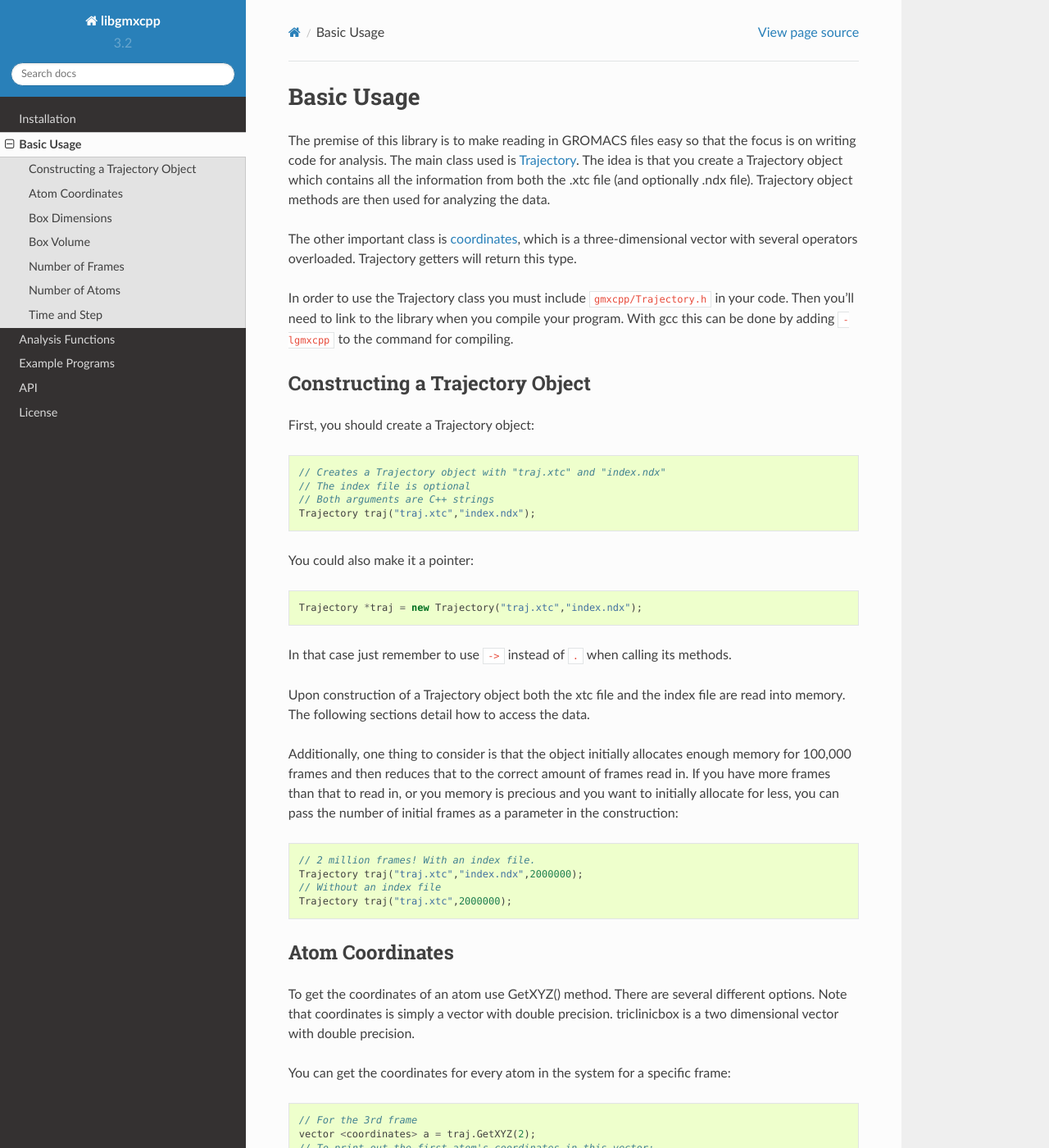
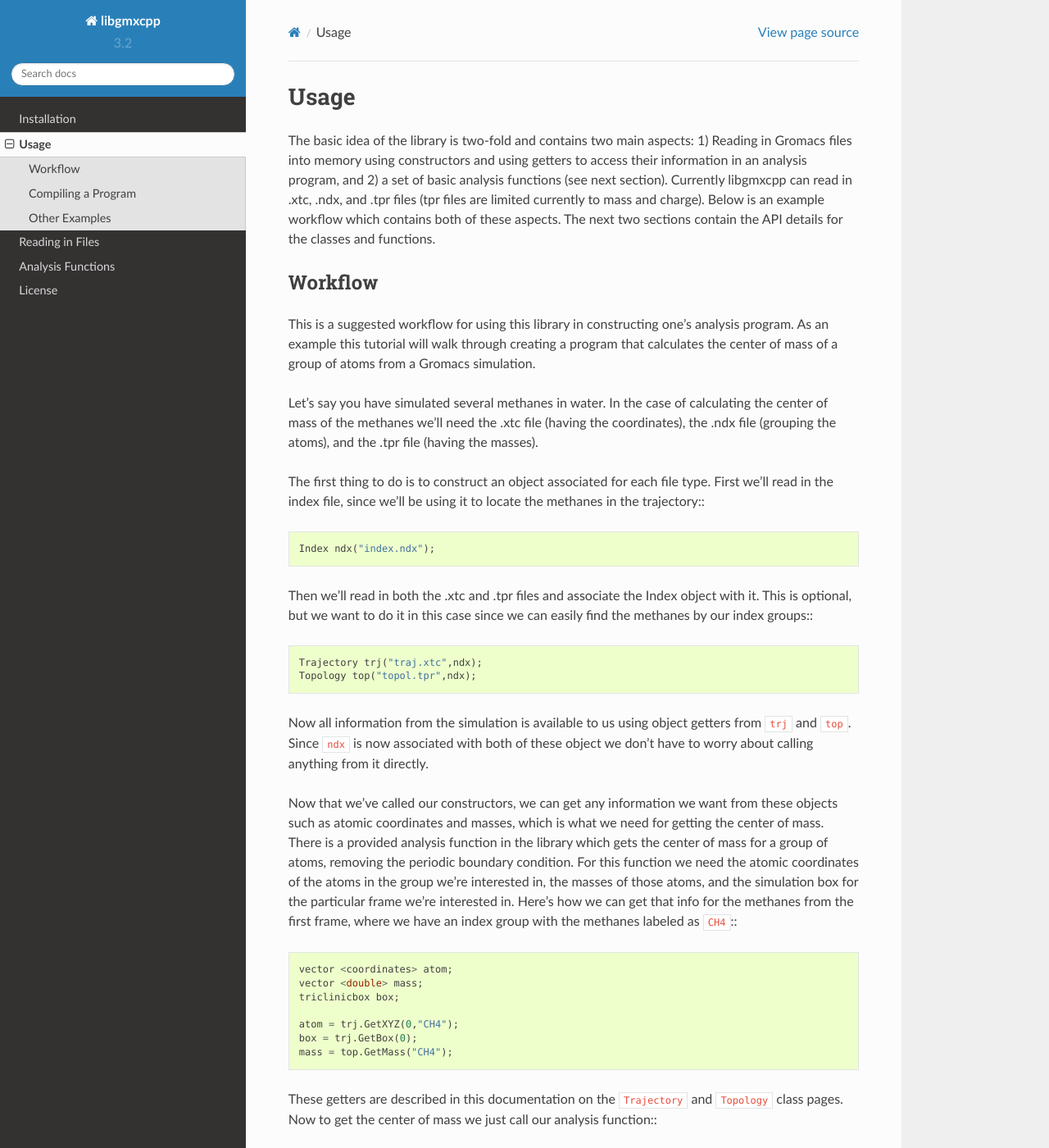
Before and after one commit to wesbarnett/libgmxcpp, a Sphinx documentation site: the page built from docs/usage.rst, in a window 1280 px wide and 1400 px high. Shown: the whole window at 82% size. Built offline with Sphinx 7.4.7 and the Read the Docs theme 2.0.0, drawn with Linux system fonts in a browser that asks for light colours; some of the changed text lies outside the part shown.

Commit message:
Release v.3.2-beta3
- Add several tests to check accuracy of library
- Add "make test" functionality with cmake
- Add automated travis-ci testing (https://travis-ci.org/wesbarnett/libgmxcpp)
- Add readthedocs documentation and update README (http://libgmxcpp.readthedocs.org), integrated with doxygen
- Some bug fixes with overloading coordinates operators
- Bug fix with reading in max number of frames with Trajectory
- Uncrustify all code
- Add bond vector calculation
- Add bond angle calculation
- Add dihedral angle calculation
- Add Clusters doxygen documentation
- Add center of mass calculations, tests, and docs
- Add geometric center calculation, and docs. Is tested with center of mass.
- Add routine to center group of atoms around a point, removing pbc; and docs. Is tested with center of mass
- Add Topology class, which reads in masses and charges from Gromacs .tpr files
- Update cmake files to link to libgromacs (needed for Topology)
- Add some initial Topology tests and add documentation

```diff
--- a/CMakeLists.txt
+++ b/CMakeLists.txt
@@ -16,4 +16,5 @@
 add_test(triclinicbox tests/triclinicbox_test)
 add_test(Utils tests/Utils_test)
 add_test(Trajectory tests/Trajectory_test)
-add_test(Clusters tests/Trajectory_test)
+add_test(Clusters tests/Clusters_test)
+add_test(Topology tests/Topology_test)
--- /dev/null
+++ b/docs/files.rst
@@ -0,0 +1,24 @@
+Reading in Files
+================
+
+.. highlight:: cpp
+
+Below are the three main classes for reading in and accessing information from
+Gromacs simulation files. Each class contains its own header file in the
+`gmxcpp` directory which should be included in your own program. See the
+previous section on some example usages.
+
+Index
+-----
+.. doxygenclass:: Index
+    :members:
+
+Topology
+----------
+.. doxygenclass:: Topology
+    :members:
+
+Trajectory
+----------
+.. doxygenclass:: Trajectory
+    :members:
--- a/docs/installation.rst
+++ b/docs/installation.rst
@@ -6,7 +6,9 @@
 Requirements
 ------------
 
-``cmake``
+``cmake`` is required for building the library. `Gromacs
+<http://www.gromacs.org/>`_ is required, since
+the library links to some of it's functions.
 
 Installing
 -----------
@@ -39,7 +41,7 @@
 
 Automated tests are performed `via
 Travis <https://travis-ci.org/wesbarnett/libgmxcpp>`_ when new commits are pushed.
-Tests are in the "tests" directory.
+Tests are in the ``tests`` directory.
 
 Documentation
 -------------
--- a/docs/usage.rst
+++ b/docs/usage.rst
@@ -1,137 +1,153 @@
-Basic Usage
-===========
+
+Usage
+=====
 
 .. highlight:: cpp
 
+The basic idea of the library is two-fold and contains two main aspects: 1)
+Reading in Gromacs files into memory using constructors and using getters to
+access their information in an analysis program, and 2) a set of basic analysis
+functions (see next section). Currently libgmxcpp can read in .xtc, .ndx, and
+.tpr files (tpr files are limited currently to mass and charge). Below is an
+example workflow which contains both of these aspects. The next two sections
+contain the API details for the classes and functions.
 
-The premise of this library is to make reading in GROMACS files easy so that the
-focus is on writing code for analysis. The main class used is `Trajectory
-<classes/Trajectory.html>`_. The
-idea is that you create a Trajectory object which contains all the information
-from both the .xtc file (and optionally .ndx file). Trajectory
-object methods are then used for analyzing the data.
+Workflow
+--------
 
-The other important class is `coordinates <classes/coordinates.html>`_, which is
-a three-dimensional vector with several operators overloaded. Trajectory getters
-will return this type.
+This is a suggested workflow for using this library in constructing one's
+analysis program. As an example this tutorial will walk through creating a
+program that calculates the center of mass of a group of atoms from a Gromacs
+simulation.
 
-In order to use the Trajectory class you must include ``gmxcpp/Trajectory.h`` in
-your code. Then you'll need to link to the library when you compile your
-program. With gcc this can be done by adding ``-lgmxcpp`` to the command for
-compiling.
+Let's say you have simulated several methanes in water. In the case of
+calculating the center of mass of the methanes we'll need the .xtc file (having
+the coordinates), the .ndx file (grouping the atoms), and the .tpr file (having
+the masses).
 
-Constructing a Trajectory Object
---------------------------------
+The first thing to do is to construct an object associated for each file type.
+First we'll read in the index file, since we'll be using it to locate the
+methanes in the trajectory:::
 
-First, you should create a Trajectory object::
+    Index ndx("index.ndx");
 
-    // Creates a Trajectory object with "traj.xtc" and "index.ndx"
-    // The index file is optional
-    // Both arguments are C++ strings
-    Trajectory traj("traj.xtc","index.ndx");
+Then we'll read in both the .xtc and .tpr files and associate the Index object
+with it. This is optional, but we want to do it in this case since we can easily
+find the methanes by our index groups:::
 
-You could also make it a pointer::
+    Trajectory trj("traj.xtc",ndx);
+    Topology top("topol.tpr",ndx);
 
-    Trajectory *traj = new Trajectory("traj.xtc","index.ndx");
+Now all information from the simulation is available to us using object getters
+from ``trj`` and ``top``. Since ``ndx`` is now associated with both of these
+object we don't have to worry about calling anything from it directly.
 
-In that case just remember to use ``->`` instead of ``.`` when calling its methods.
+Now that we've called our constructors, we can get any information we want from
+these objects such as atomic coordinates and masses, which is what we need for
+getting the center of mass. There is a provided analysis function in the library
+which gets the center of mass for a group of atoms, removing the periodic
+boundary condition. For this function we need the atomic coordinates of the
+atoms in the group we're interested in, the masses of those atoms, and the
+simulation box for the particular frame we're interested in. Here's how we can
+get that info for the methanes from the first frame, where we have an index
+group with the methanes labeled as ``CH4``:::
 
-Upon construction of a Trajectory object both the xtc file and the index file
-are read into memory. The following sections detail how to access the data.
+    vector <coordinates> atom;
+    vector <double> mass;
+    triclinicbox box;
 
-Additionally, one thing to consider is that the object initially allocates
-enough memory for 100,000 frames and then reduces that to the correct amount of
-frames read in. If you have more frames than that to read in, or you memory is
-precious and you want to initially allocate for less, you can pass the number of
-initial frames as a parameter in the construction::
+    atom = trj.GetXYZ(0,"CH4");
+    box = trj.GetBox(0);
+    mass = top.GetMass("CH4");
 
-    // 2 million frames! With an index file.
-    Trajectory traj("traj.xtc","index.ndx",2000000);
-    // Without an index file
-    Trajectory traj("traj.xtc",2000000);
+These getters are described in this documentation on the ``Trajectory`` and
+``Topology`` class pages. Now to get the center of mass we just call our
+analysis function:::
 
-Atom Coordinates
-----------------
+    coordinates com;
 
-To get the coordinates of an atom use GetXYZ() method. There are several
-different options. Note that coordinates is simply a vector with double
-precision. triclinicbox is a two dimensional vector with double precision.
+    com = center_of_mass(atom,mass,box);
 
-You can get the coordinates for every atom in the system for a specific frame::
+This only works for frame 0 (the first frame), so to do this for each frame we
+would put this into a loop:::
 
-    // For the 3rd frame
-    vector <coordinates> a = traj.GetXYZ(2);
-    // To print out the first atom's coordinates in this vector:
-    cout << a.at(0);
+    coordinates com;
+    vector <coordinates> atom;
+    vector <double> mass;
+    triclinicbox box;
 
-You can get the coordinates for every atom in an index group for a specific::
+    Index ndx("index.ndx");
+    Trajectory trj("traj.xtc",ndx);
+    Topology top("topol.tpr",ndx);
 
-    // For group "C" in the 3rd frame
-    vector <coordinates> a = traj.GetXYZ(2,"C")
+    for (int i = 0; i < trj.GetNFrames(); i++)
+    {
+        atom = trj.GetXYZ(i,"CH4");
+        box = trj.GetBox(i);
+        mass = top.GetMass("CH4");
+        com = center_of_mass(atom,mass,box);
+    }
 
-You can get the coordinates for one specific atom in the system for a specific
-frame::
+At this point outputting the data or averaging it, further analysis is up to
+you. Note that we would have to include the appropriate header files to be able
+to do this. Additionally the ``for`` loop can possibly be parallelized depending
+on the analysis. A full program might be:::
 
-    // Second atom in the 3rd frame
-    coordinates a = traj.GetXYZ(2,1);
-    // You can print cleanly:
-    cout << a;
+    #include <vector>
+    #include "gmxcpp/Index.h"
+    #include "gmxcpp/Topology.h"
+    #include "gmxcpp/Trajectory.h"
+    #include "gmxcpp/Utils.h"
+    using namespace std;
 
-You can get the coordinates for one specific atom in an index group for a
-frame::
+    int main()
+    {
 
-    // 2nd atom in group "C" in the 3rd frame
-    coordinates a = traj.GetXYZ(2,"C",1);
+        coordinates com;
+        vector <coordinates> atom;
+        vector <double> mass;
+        triclinicbox box;
 
-Usually you'll throw GetXYZ in a couple of loops to access the data you need.
+        Index ndx("index.ndx");
+        Trajectory trj("traj.xtc",ndx);
+        Topology top("topol.tpr",ndx);
 
-Box Dimensions
+        for (int i = 0; i < trj.GetNFrames(); i++)
+        {
+            atom = trj.GetXYZ(i,"CH4");
+            box = trj.GetBox(i);
+            mass = top.GetMass("CH4");
+            com = center_of_mass(atom,mass,box);
+        }
+
+        return 0;
+    }
+
+
+Compiling a Program
+-------------------
+
+Say you have written the above program and saved it to ``com.cpp``. To
+compile you need to link your program to libgmxcpp. Additionally if the headers
+for your Gromacs installation are in a non-standard installation, which they
+most probably are, you need to add that path to the ``CPLUS_INCLUDE_PATH``
+environmental variable.
+
+.. highlight:: bash
+For example::
+
+    export CPLUS_INCLUDE_PATH=$CPLUS_INCLUDE_PATH:/usr/local/gromacs/include
+    g++ com.cpp -lgmxcpp
+
+The first line needs to be changed depending on your Gromacs installation and
+can be included in your bash profile so you don't have to add it every time you
+compile a new program.
+
+Other Examples
 --------------
 
-To get the box dimensions use GetBox() method::
+There is an example program in the ``example`` directory. Use ``make`` to compile it
+and test it out on an .xtc and .ndx file from a recent simulation.
 
-    // Gets the box dimensions from the first frame:
-    triclinicbox box = traj.GetBox(0);
-    // You can print cleanly:
-    cout << box;
-
-Box Volume
-----------
-
-To get the volume of the simulation box for any frame::
-
-    // For frame 0
-    double vol = traj.GetBoxVolume(0);
-
-Number of Frames
-----------------
-
-To get the number of frames in the simulation use GetNFrames()::
-
-    int nframes = traj.GetNFrames();
-
-Number of Atoms
----------------
-
-To get the number of atoms in the entire system use GetNAtoms()::
-
-    int natoms = traj.GetNAtoms();
-
-To get the size (number of atoms in) a specific group pass the index name as an
-argument::
-
-    // Gets the number of atoms in group "SOL"
-    int solsize = traj.GetNAtoms("SOL"):
-
-Time and Step
--------------
-
-To get the time (in ps) corresponding with a frame use GetTime(frame)::
-
-    // Gets the time of the 5th frame
-    float time = traj.GetTime(4);
-
-To get the step for a frame use GetStep(frame)::
-
-    // Gets the step corresponding with the 5th frame
-    int step = traj.GetStep(4);
+Additionally `there is an example program which calculates the radial
+distribution function using this library <https://github.com/wesbarnett/rdf>`_.
```
Also changed, not shown: README.md (+2 -3 lines), docs/api.rst (deleted, +0 -13 lines), docs/index.rst (+15 -16 lines), .travis.yml, 11 other files.
